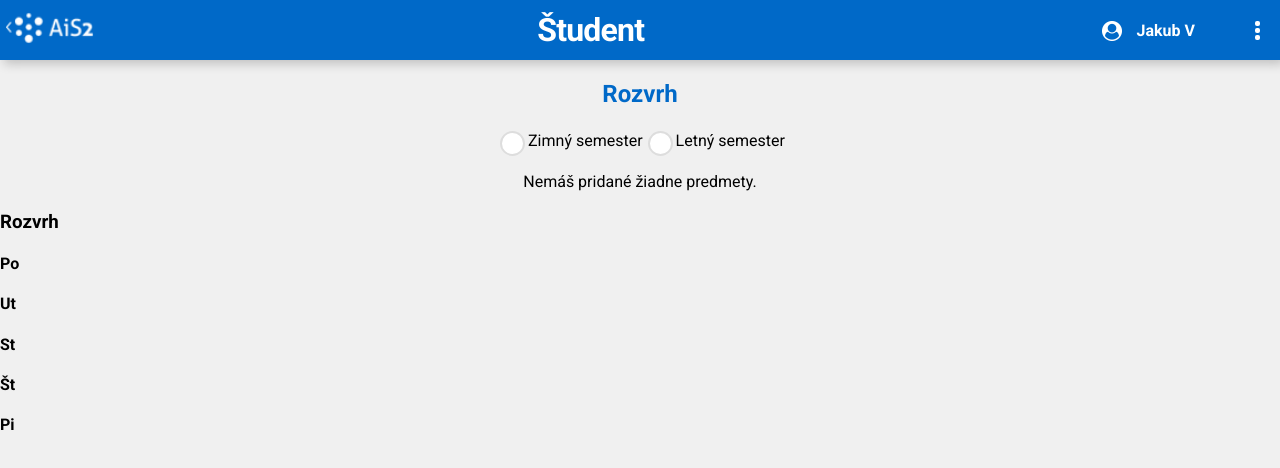
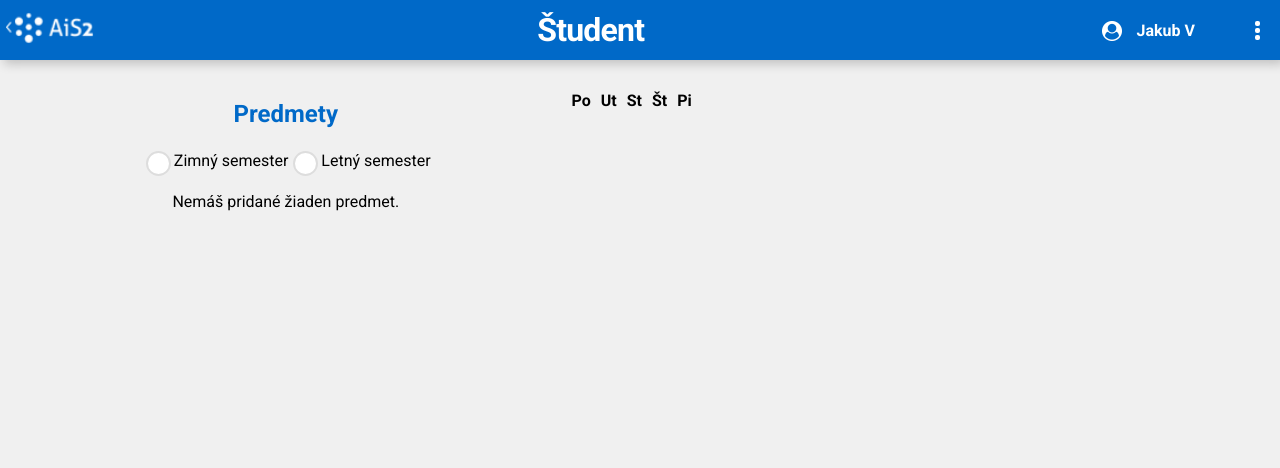
Before and after one commit to JakubVlcak/ft-project, a Vue app in the folder vue_ais/: page /schedule in a window 1280 px wide. Shown: the top 468 px of the page. Built offline with nearby package versions, Linux system fonts and the light colour scheme.

Commit message:
pridávanie predmetov do rozvrhu podla zvoleného semestra a krásne css

```diff
--- a/vue_ais/src/data.json
+++ b/vue_ais/src/data.json
@@ -192,7 +192,7 @@
             "day":"St",
             "startTime":"13:00",
             "endTime":"14:30",
-            "type":"Prednaška",
+            "type":"Prednáška",
             "roomNumber":"THC03050"
          },
          {
@@ -250,7 +250,7 @@
             "day":"St",
             "startTime":"13:00",
             "endTime":"14:30",
-            "type":"Prednaška",
+            "type":"Prednáška",
             "roomNumber":"THC03050"
          },
          {
@@ -303,7 +303,7 @@
             "day":"St",
             "startTime":"11:00",
             "endTime":"12:30",
-            "type":"Prednaška",
+            "type":"Prednáška",
             "roomNumber":"THC03050"
          },
          {
@@ -347,7 +347,7 @@
             "day":"St",
             "startTime":"13:00",
             "endTime":"14:30",
-            "type":"Prednaška",
+            "type":"Prednáška",
             "roomNumber":"THC03050"
          },
          {
@@ -449,7 +449,7 @@
             "day":"St",
             "startTime":"13:00",
             "endTime":"14:30",
-            "type":"Prednaška",
+            "type":"Prednáška",
             "roomNumber":"THC03050"
          },
          {
@@ -588,7 +588,7 @@
             "day":"St",
             "startTime":"11:00",
             "endTime":"12:30",
-            "type":"Prednaška",
+            "type":"Prednáška",
             "roomNumber":"THC03050"
          },
          {
--- a/vue_ais/src/views/ScheduleView.vue
+++ b/vue_ais/src/views/ScheduleView.vue
@@ -1,8 +1,8 @@
-
 <template>
   <TheHeader />
+  <div class="container-subjects">
     <div class="added-subjects">
-    <h2>Rozvrh</h2>
+      <h2>Predmety</h2>
       <form>
         <input
           type="radio"
@@ -22,13 +22,16 @@
           v-model="selectedSemester"
         />
         <label>Letný semester</label>
-
       </form>
       <div v-if="addedSubjectDetails.length === 0">
-      <p>Nemáš pridané žiadne predmety.</p>
+        <p>Nemáš pridané žiaden predmet.</p>
       </div>
       <ul v-else>
-      <li v-for="(subject, index) in filteredAddedSubjects" :key="index" @click="toggleSubject(subject.title)">
+        <li
+          v-for="(subject, index) in filteredAddedSubjects"
+          :key="index"
+          @click="toggleSubject(subject.title)"
+        >
           <strong>{{ subject.title }}</strong> - {{ subject.popis }} ({{ subject.credity }} Kredity)
 
           <div v-if="expandedSubject === subject.title && subject.times">
@@ -43,37 +46,44 @@
         </li>
       </ul>
     </div>
-  <div>
-  <h3>Rozvrh</h3>
+    <div></div>
+    <div class="container-schedule">
       <div v-for="(subjects, day) in rozvrh" :key="day">
         <h4>{{ day }}</h4>
         <ul>
-      <li v-for="(subject, index) in subjects" :key="index">
-        <strong>{{ subject.title }}</strong>
-        <span>{{ subject.startTime }} - {{ subject.endTime }}</span>
-        <span>{{ subject.type }}</span>
-        <span>{{ subject.roomNumber }}</span>
+          <li v-for="(subject, index) in subjects" :key="index" class="schedule-subjects">
+            {{ subject.startTime }} - {{ subject.endTime }} <br />
+            <strong>{{ subject.title }}</strong> <br />
+            {{ subject.type }} <br />
+            {{ subject.roomNumber }}
           </li>
         </ul>
+      </div>
     </div>
   </div>
 </template>
 
 <script>
-import TheHeader from '@/components/TheHeader.vue'
-import { useSubjectStore } from '@/stores/SubjectStore'
-
+import TheHeader from '@/components/TheHeader.vue';
+import { useSubjectStore } from '@/stores/SubjectStore';
 
 export default {
   components: {
     TheHeader,
   },
   data() {
-    const subjectStore = useSubjectStore()
+    const subjectStore = useSubjectStore();
     return {
       expandedSubject: null,
       subjectStore,
-      rozvrh: {
+      rozvrhZS: {
+        Po: [],
+        Ut: [],
+        St: [],
+        Št: [],
+        Pi: [],
+      },
+      rozvrhLS: {
         Po: [],
         Ut: [],
         St: [],
@@ -81,15 +91,14 @@ export default {
         Pi: [],
       },
     };
-
   },
   computed: {
     selectedSemester: {
       get() {
-        return this.subjectStore.selectedSemester
+        return this.subjectStore.selectedSemester;
       },
       set(value) {
-        this.subjectStore.selectedSemester = value
+        this.subjectStore.selectedSemester = value;
       },
     },
 
@@ -98,35 +107,38 @@ export default {
       return subjectStore.addedSubjectDetails;
     },
     filteredAddedSubjects() {
-      // Filter by semester
+      // filter podla semestra
       if (this.selectedSemester === 'all') {
-        return this.addedSubjectDetails
+        return this.addedSubjectDetails;
       }
       return this.addedSubjectDetails.filter(
         subject => subject.semester === this.selectedSemester
-      )
+      );
     },
-
+    rozvrh() {
+      return this.selectedSemester === 'ZS' ? this.rozvrhZS : this.rozvrhLS;
+    },
   },
   methods: {
     toggleSubject(subjectTitle) {
       this.expandedSubject = this.expandedSubject === subjectTitle ? null : subjectTitle;
     },
     addToRozvrh(subjectTitle, time) {
+      const targetRozvrh = this.selectedSemester === 'ZS' ? this.rozvrhZS : this.rozvrhLS;
 
       if (time.type !== 'Prednáška') {
-    const alreadyAdded = Object.values(this.rozvrh).some(day =>
+        const alreadyAdded = Object.values(targetRozvrh).some(day =>
           day.some(entry => entry.title === subjectTitle)
         );
 
         if (alreadyAdded) {
           return;
-    };
+        }
       }
 
-  if (this.rozvrh[time.day]) {
-    // zabezpecenie duplicity
-    const existsOnDay = this.rozvrh[time.day].some(
+      if (targetRozvrh[time.day]) {
+        // zabezpecenie redundanci
+        const existsOnDay = targetRozvrh[time.day].some(
           entry =>
             entry.title === subjectTitle &&
             entry.startTime === time.startTime &&
@@ -135,7 +147,7 @@ export default {
         );
 
         if (!existsOnDay) {
-      this.rozvrh[time.day].push({
+          targetRozvrh[time.day].push({
             title: subjectTitle,
             startTime: time.startTime,
             endTime: time.endTime,
@@ -143,20 +155,24 @@ export default {
             roomNumber: time.roomNumber,
           });
         }
-
       }
-
     },
     removeFromRozvrh(subjectTitle, day) {
-    if (this.rozvrh[day]) {
-      this.rozvrh[day] = this.rozvrh[day].filter(entry => entry.title !== subjectTitle)
+      const targetRozvrh = this.selectedSemester === 'ZS' ? this.rozvrhZS : this.rozvrhLS;
+      if (targetRozvrh[day]) {
+        targetRozvrh[day] = targetRozvrh[day].filter(entry => entry.title !== subjectTitle);
       }
-}
-  }
-}
+    },
+  },
+};
 </script>
 
 <style scoped>
+.schedule-subjects {
+  background-color: #ddffdd;
+  border-color: black;
+  cursor: pointer;
+}
 .added-subjects {
   margin: 20px auto;
   width: 90%;
@@ -212,4 +228,19 @@ form {
   flex-direction: row-reverse;
   justify-content: flex-start;
 }
+.container-subjects {
+  display: flex;
+  width: 80%;
+  padding-left: 20px;
+  padding-right: 20px;
+}
+.container-schedule {
+  display: flex;
+  width: 80%;
+  margin: 0 auto;
+  padding: 10px;
+}
+h4 {
+  padding-left: 10px;
+}
 </style>
```
Lines whose indentation alone changed are shown as unchanged.
